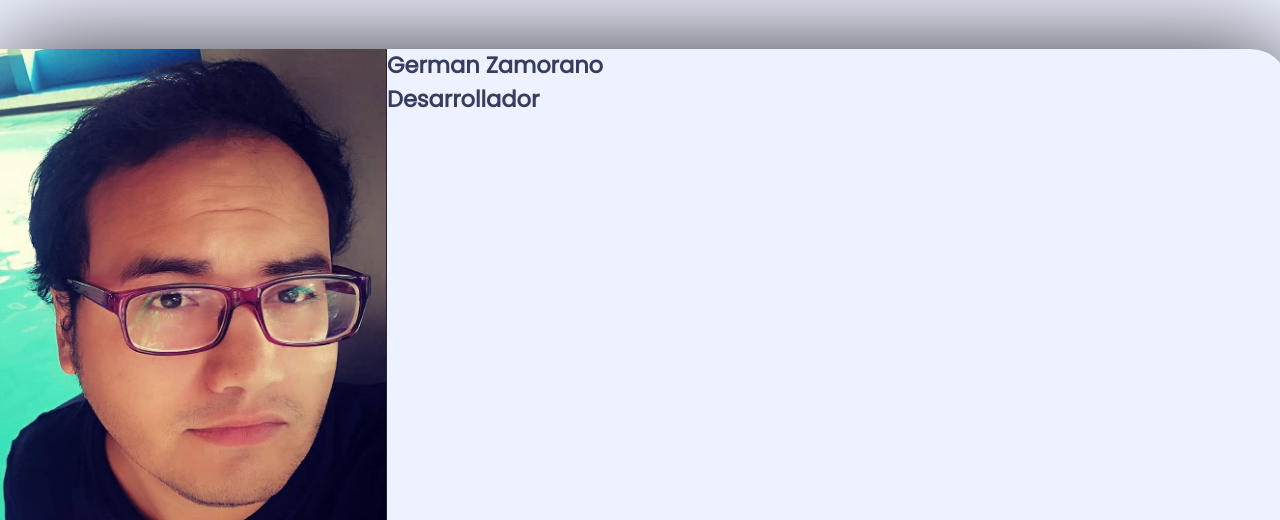
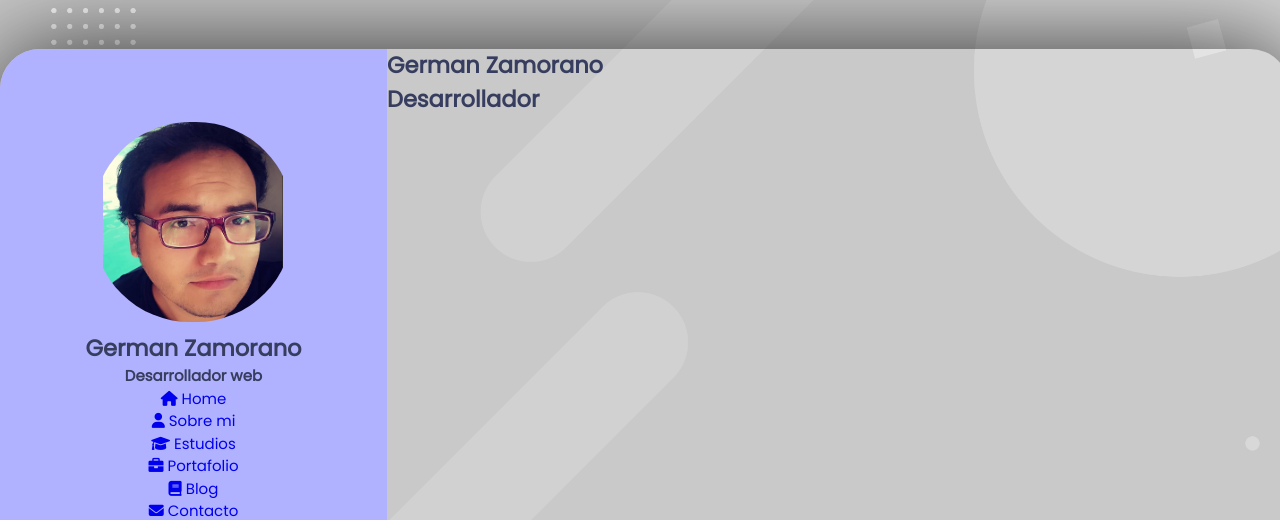
Before and after one commit to Ryuzerox/Portafolio.github.io, a plain HTML site: page index.html in a window 1280 px wide. Shown: the part 76-596 px from the top of the page. Drawn offline with Linux system fonts and the light colour scheme.

Commit message:
actualizacion

```diff
--- a/index.html
+++ b/index.html
@@ -21,7 +21,7 @@
                 <section class="aside__user-info">
                     <div class="user-info__gerneral">
                         <div class="user-info__container-image">
-                            <img src="./assets/img/perfil.png" class="user-info__image" alt="foto de perfil del usuario">
+                            <img src="./assets/img/perfil.png" class="user-info__image" alt="foto de perfil del usuario" height="250px" width="250px">
                         </div>
 
                         <h2 class="user-info__name">German Zamorano</h2>
--- a/styles.css
+++ b/styles.css
@@ -1,7 +1,7 @@
 /*Variables*/
 :root{
     --color-principal: #B1B2FF;
-    --color-secundario: #AAC4FF;
+    --color-secundario: #B1B2FF;
     --color-fondos: #EEF1FF;
     --color-texto: #52545e;
     --color-tittle: #373d5e;
@@ -22,12 +22,22 @@ body{
     font-size: 1.5rem;
     background-color: var(--color-fondos);
     color: var(--color-texto);
-
+    overflow: hidden;
 }
 
 h1, h2,h3, h4, h5, h6{
     color: var(--color-tittle);
 }
+
+/*Imagen de fondo*/
+body{
+    background-color: rgba(0, 0, 0, 0.212) ;
+    background-image: url(./assets/img/fondo.png);
+    background-size: cover;
+    background-repeat: no-repeat;
+    background-position: -20 -120;
+}
+
 
 /*Estructura Principal*/
 
@@ -49,3 +59,52 @@ h1, h2,h3, h4, h5, h6{
     box-shadow: 0 0 100px rgba(0, 0, 0, 0.781);
 
 }
+
+
+/*Barra Lateral azul*/
+.layout__aside{
+    grid-area: aside;
+
+    border-radius: 4rem 0 0 4rem;
+    overflow: auto;
+    overflow-x: hidden;
+}
+
+
+.aside__user-info{
+    display: flex;
+    flex-direction: column;
+    align-items: center;
+    text-align: center;
+
+    min-height: 100%;
+    min-width: 30rem;
+    background-color: var(--color-secundario);
+    color: var(--color-principal);
+}
+
+.user-info__container-image{
+    position: relative;
+    display: inline-block;
+    margin-top: 7rem;
+    background-color: var(--color-principal);
+    border: 3px solid var(--color-principal);
+    border-radius: 10rem;
+    width: 200px;
+    height: 200px;
+    position: relative;
+    overflow: hidden;
+
+
+}
+
+.user-info__image{
+    width: 100%;
+    transform: translate(0%, -10%) scale(0.9);
+
+}
+/*Contenido principal*/
+
+.layout__content{
+    grid-area: content;
+}
```
